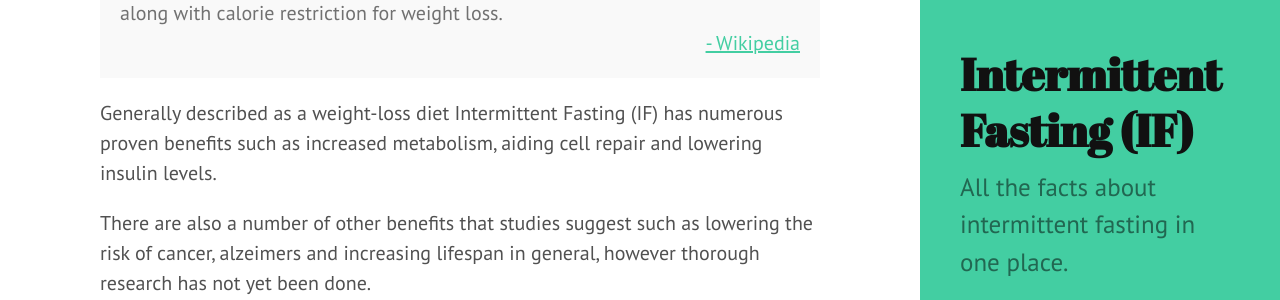
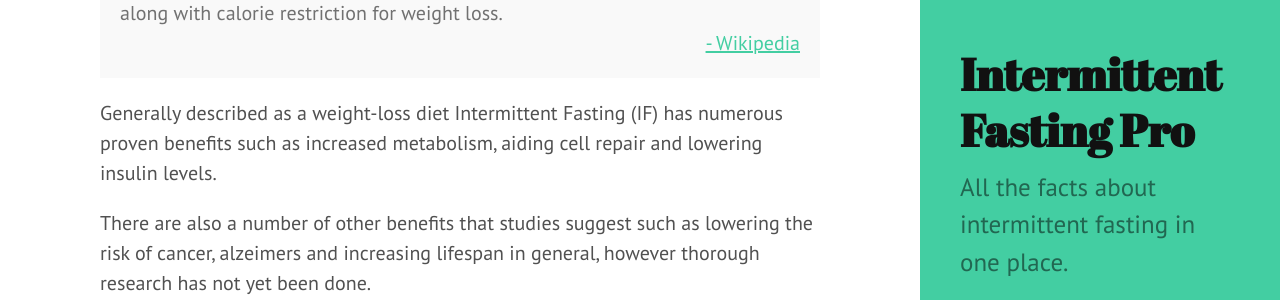
Before and after one commit to foopod/intermittentFasting, a Jekyll site: the page built from index.md, in a window 1280 px wide. Shown: the part 299-599 px from the top of the page. Built offline with Jekyll 4.4.1, drawn with Linux system fonts in a browser that asks for light colours; our own code applies the rules of GitHub Pages for plain Markdown files.

Commit message:
Update _config.yml

```diff
--- a/_config.yml
+++ b/_config.yml
@@ -6,7 +6,7 @@ highlighter:      rouge
 permalink:        pretty
 
 # Setup
-title:            Intermittent Fasting (IF)
+title:            Intermittent Fasting Pro
 tagline:          'A Jekyll theme'
 description:      'All the facts about intermittent fasting in one place.'
 url:              http://intermittentfasting.pro/
```
